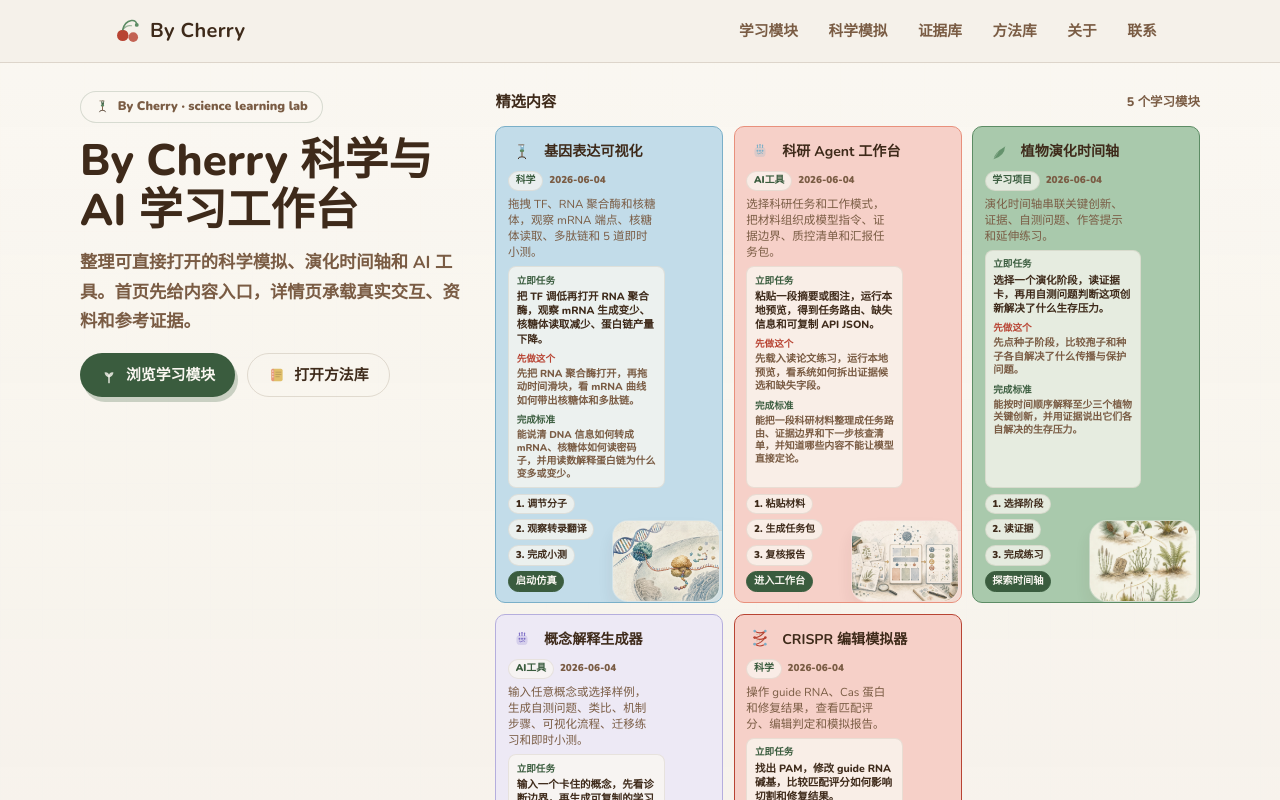
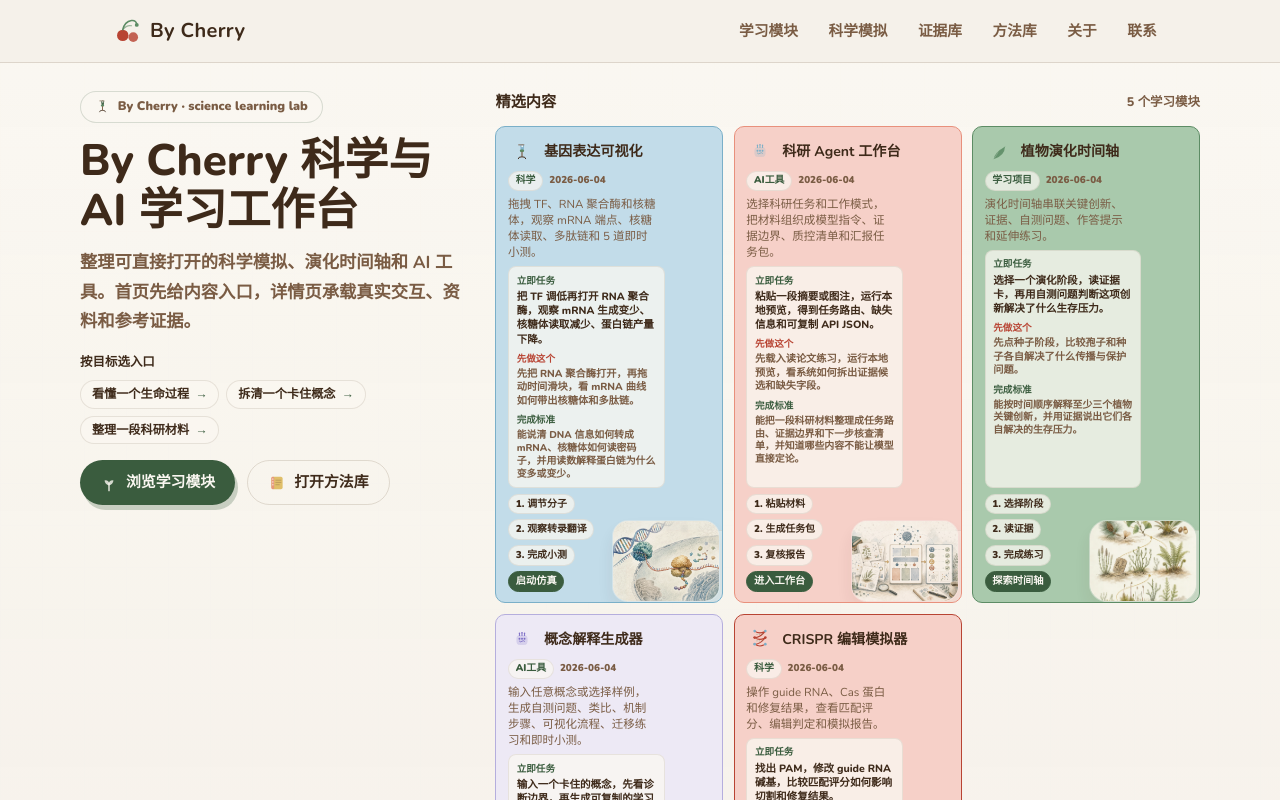
Before and after one commit to liruirui321/Bycherry, a React (Vite) app: page / in a window 1280 px wide. Built offline with nearby package versions, Linux system fonts and the light colour scheme.

Commit message:
Add goal-based home entry points

```diff
--- a/scripts/verify-content-integrity.mjs
+++ b/scripts/verify-content-integrity.mjs
@@ -565,6 +565,10 @@ function verifyLearnerProductPositioning() {
     "科学学习和 AI 工具",
     "science learning lab",
     "先从基因表达可视化开始",
+    "按目标选入口",
+    "看懂一个生命过程",
+    "拆清一个卡住概念",
+    "整理一段科研材料",
   ];
   const retiredProductPatterns = [
     { label: "course-heavy home title", pattern: /科学、课程/ },
--- a/src/app/components/Hero.tsx
+++ b/src/app/components/Hero.tsx
@@ -5,6 +5,12 @@ import { navigateClient, navigateHomeSection, shouldUseClientNavigation } from "
 import { preloadRouteForHref } from "../routePrefetch";
 
 export function Hero() {
+  const goalRoutes = [
+    { label: "看懂一个生命过程", href: "/works/gene-expression", workTitle: "基因表达可视化" },
+    { label: "拆清一个卡住概念", href: "/works/concept-explainer", workTitle: "概念解释生成器" },
+    { label: "整理一段科研材料", href: "/works/research-prompt-kit", workTitle: "科研 Agent 工作台" },
+  ];
+
   function openWork(href: string, event: React.MouseEvent<HTMLAnchorElement>) {
     if (!shouldUseClientNavigation(event)) return;
     event.preventDefault();
@@ -81,6 +87,41 @@ export function Hero() {
         >
           整理可直接打开的科学模拟、演化时间轴和 AI 工具。首页先给内容入口，详情页承载真实交互、资料和参考证据。
         </p>
+
+        <div style={{ display: "grid", gap: "0.5rem", marginBottom: "1rem" }}>
+          <div style={{ color: "var(--cherry-warm-brown)", fontSize: "0.78rem", fontWeight: 900 }}>按目标选入口</div>
+          <div style={{ display: "flex", gap: "0.45rem", flexWrap: "wrap" }}>
+            {goalRoutes.map((route) => (
+              <a
+                key={route.href}
+                className="hero-goal-link"
+                href={route.href}
+                aria-label={`${route.label}：打开${route.workTitle}`}
+                onClick={(event) => openWork(route.href, event)}
+                onMouseEnter={() => preloadRouteForHref(route.href)}
+                onFocus={() => preloadRouteForHref(route.href)}
+                onPointerDown={() => preloadRouteForHref(route.href)}
+                style={{
+                  display: "inline-flex",
+                  alignItems: "center",
+                  gap: 6,
+                  background: "rgba(250,247,241,0.82)",
+                  border: "1.5px solid rgba(94,68,42,0.12)",
+                  borderRadius: 999,
+                  padding: "0.36rem 0.68rem",
+                  color: "var(--cherry-warm-brown)",
+                  textDecoration: "none",
+                  fontSize: "0.76rem",
+                  fontWeight: 900,
+                  lineHeight: 1.25,
+                }}
+              >
+                <span>{route.label}</span>
+                <span aria-hidden="true" style={{ color: "var(--cherry-forest)" }}>→</span>
+              </a>
+            ))}
+          </div>
+        </div>
 
         {/* CTAs */}
         <div style={{ display: "flex", gap: "0.75rem", justifyContent: "flex-start", flexWrap: "wrap" }}>
@@ -241,9 +282,21 @@ export function Hero() {
         }
 
         .hero-cta:focus-visible,
+        .hero-goal-link:focus-visible,
         .hero-work-card:focus-visible {
           outline: 3px solid var(--cherry-red);
           outline-offset: 4px;
+        }
+
+        .hero-goal-link {
+          transition: transform 0.18s ease, border-color 0.18s ease, background 0.18s ease;
+        }
+
+        .hero-goal-link:hover,
+        .hero-goal-link:focus-visible {
+          transform: translateY(-2px);
+          background: var(--cherry-yellow-light);
+          border-color: var(--cherry-yellow);
         }
 
         .hero-work-card {
@@ -258,6 +311,7 @@ export function Hero() {
 
         @media (prefers-reduced-motion: reduce) {
           .hero-cta,
+          .hero-goal-link,
           .hero-work-card {
             transition: none !important;
             transform: none !important;
```
